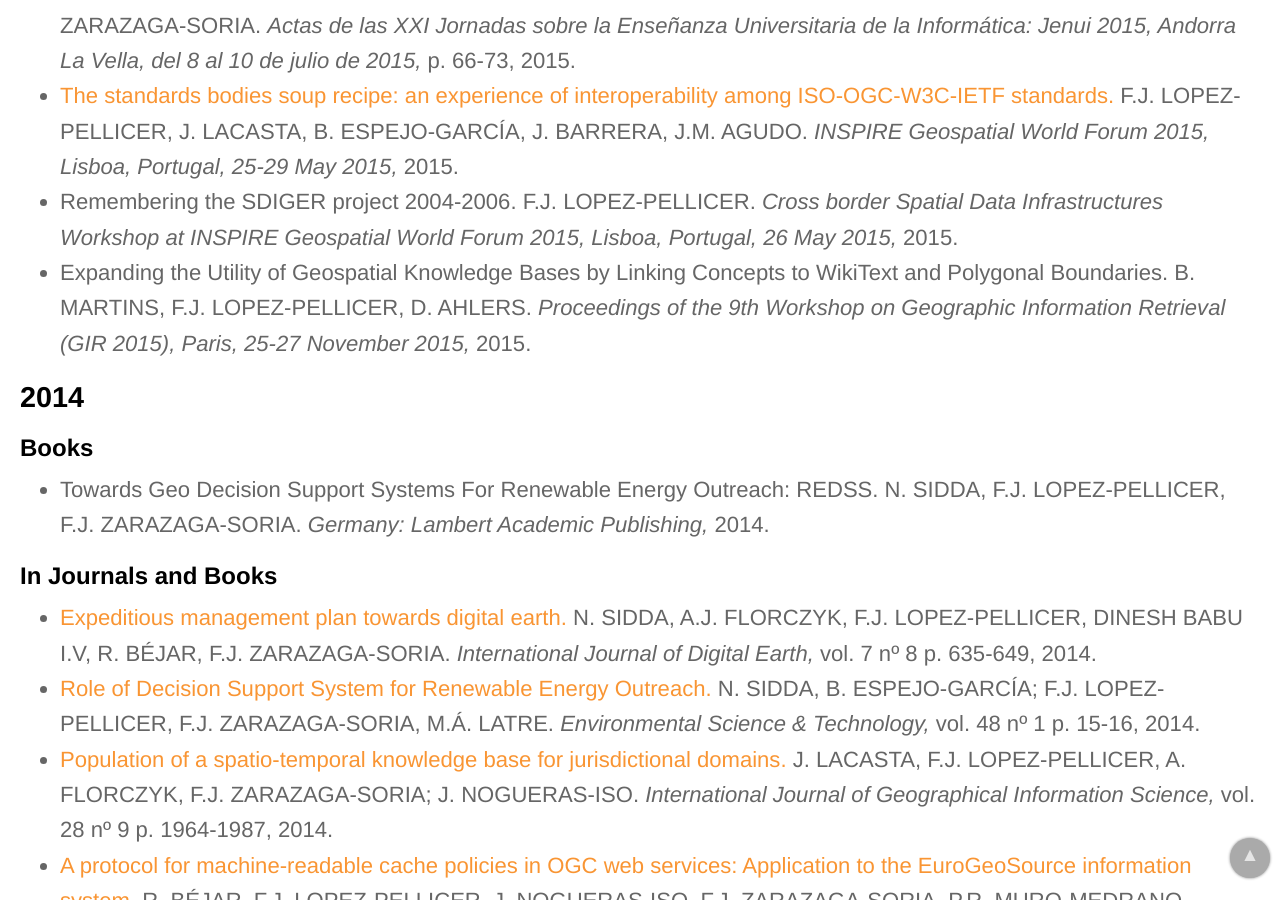
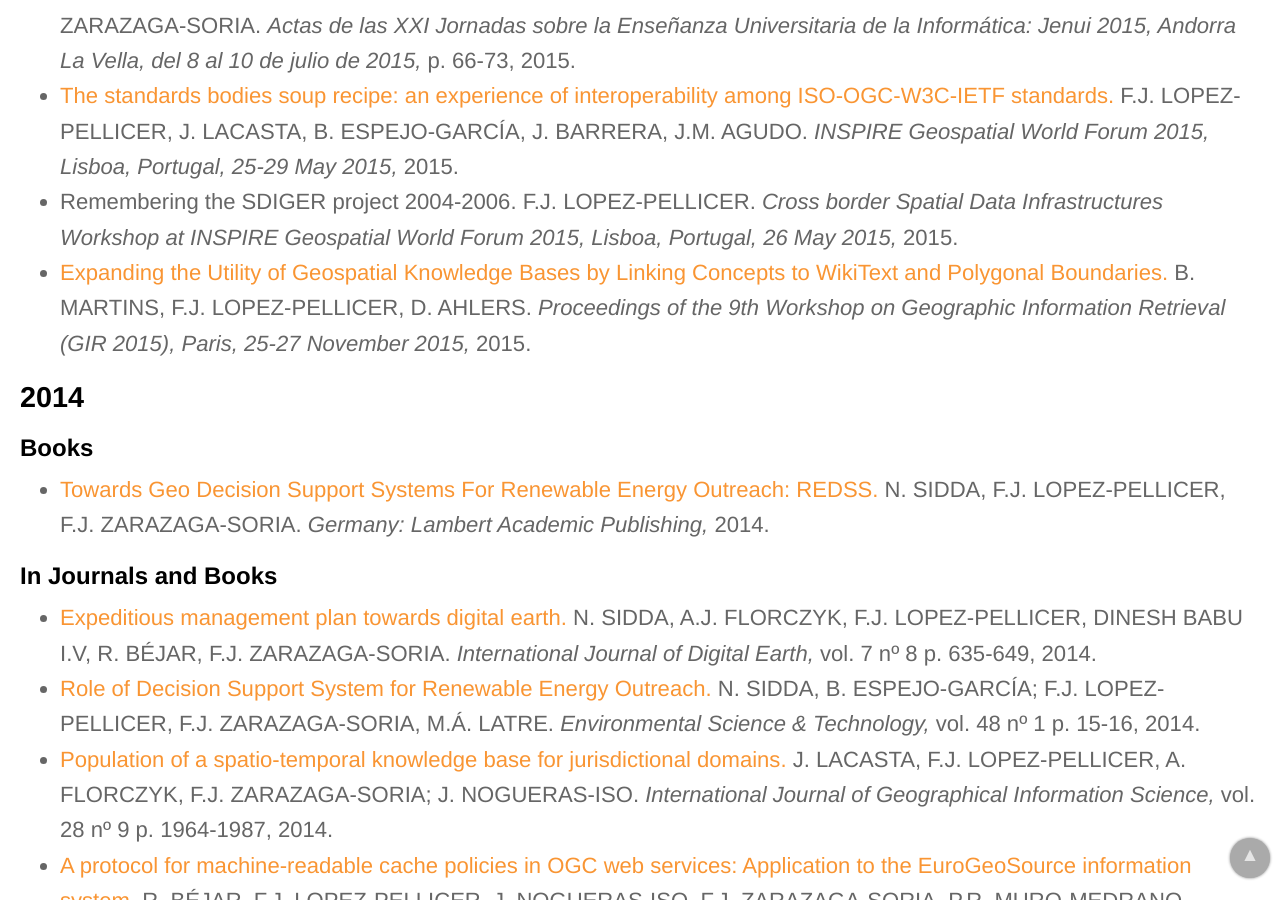
Before and after one commit to IAAA-Lab/IAAA-Lab.github.io, a Jekyll site: the page built from _staff/fjlopez.md, in a window 1280 px wide and 900 px high, scrolled down 2390 px. Built offline with Jekyll 4.4.1, drawn with Linux system fonts in a browser that asks for light colours; some of the changed lines change nothing that is shown.

Commit message:
Cambios menores para tratar de que compile en Github

```diff
--- a/_data/papers.yml
+++ b/_data/papers.yml
@@ -178,13 +178,13 @@
   year: 2015
 # -------------------
 - title: "Expanding the Utility of Geospatial Knowledge Bases by Linking Concepts to WikiText and Polygonal Boundaries"
-#  url: http://dl.acm.org/citation.cfm?id=2837693
+  url: http://dl.acm.org/citation.cfm?id=2837693
   authors: B. MARTINS, F.J. LOPEZ-PELLICER, D. AHLERS
   publication_conference: "Proceedings of the 9th Workshop on Geographic Information Retrieval (GIR 2015), Paris, 25-27 November 2015"
   year: 2015
 # -------------------
 - title: "A Multi-Layer Markup Language for Geospatial Semantic Annotations"
-#  url: http://dl.acm.org/citation.cfm?id=2837700
+  url: http://dl.acm.org/citation.cfm?id=2837700
   authors: L. MONCLA, M. GAIO
   publication_conference: "Proceedings of the 9th Workshop on Geographic Information Retrieval (GIR 2015), Paris, 25-27 November 2015"
   year: 2015
@@ -216,7 +216,7 @@
   year: 2015
 # -------------------
 - title: "Towards Geo Decision Support Systems For Renewable Energy Outreach: REDSS"
-#  url: https://www.morebooks.de/store/gb/book/towards-geo-decision-support-systems-for-renewable-energy-outreach/isbn/978-3-659-64425-2
+  url: https://www.morebooks.de/store/gb/book/towards-geo-decision-support-systems-for-renewable-energy-outreach/isbn/978-3-659-64425-2
   authors: N. SIDDA, F.J. LOPEZ-PELLICER, F.J. ZARAZAGA-SORIA
   publication_book: "Germany: Lambert Academic Publishing"
   year: 2014
```
